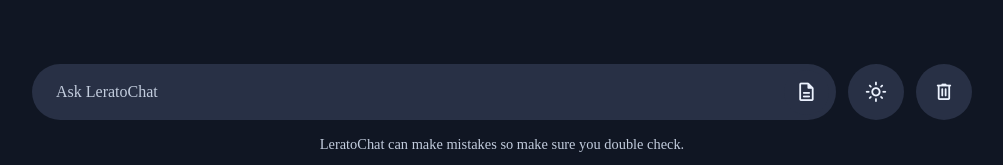
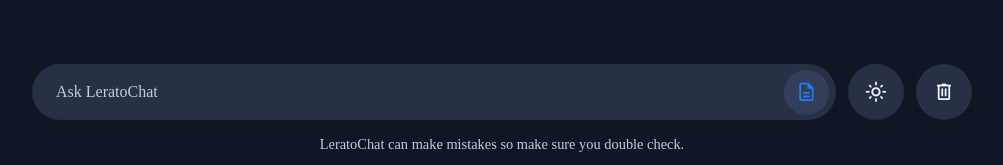
Before and after one commit to ivymelanin/AI-Chatbot, a plain HTML site: page index.html in a window 1280 px wide. Shown: the part 631-796 px from the top of the page, without its empty margins (138-1141 px from the left). Drawn offline with nearby package versions, Linux system fonts and the light colour scheme.

Commit message:
Update style.css

```diff
--- a/src/style.css
+++ b/src/style.css
@@ -217,7 +217,7 @@
     transition: 0.3s ease;
 }
 
-.prompt-wrapper button:hover{
+.prompt-wrapper :is(button:hover, .file-icon, #cancel-file-btn){
     background: var(--secondary-hover-color);
 }
 
@@ -264,6 +264,10 @@
     color: #d62939;
 }
 
+.prompt-form .file-icon{
+    color: #1d7efd;
+}
+
 .prompt-container .disclaimer-text{
     text-align: center;
     font-size: 0.9rem;
```
